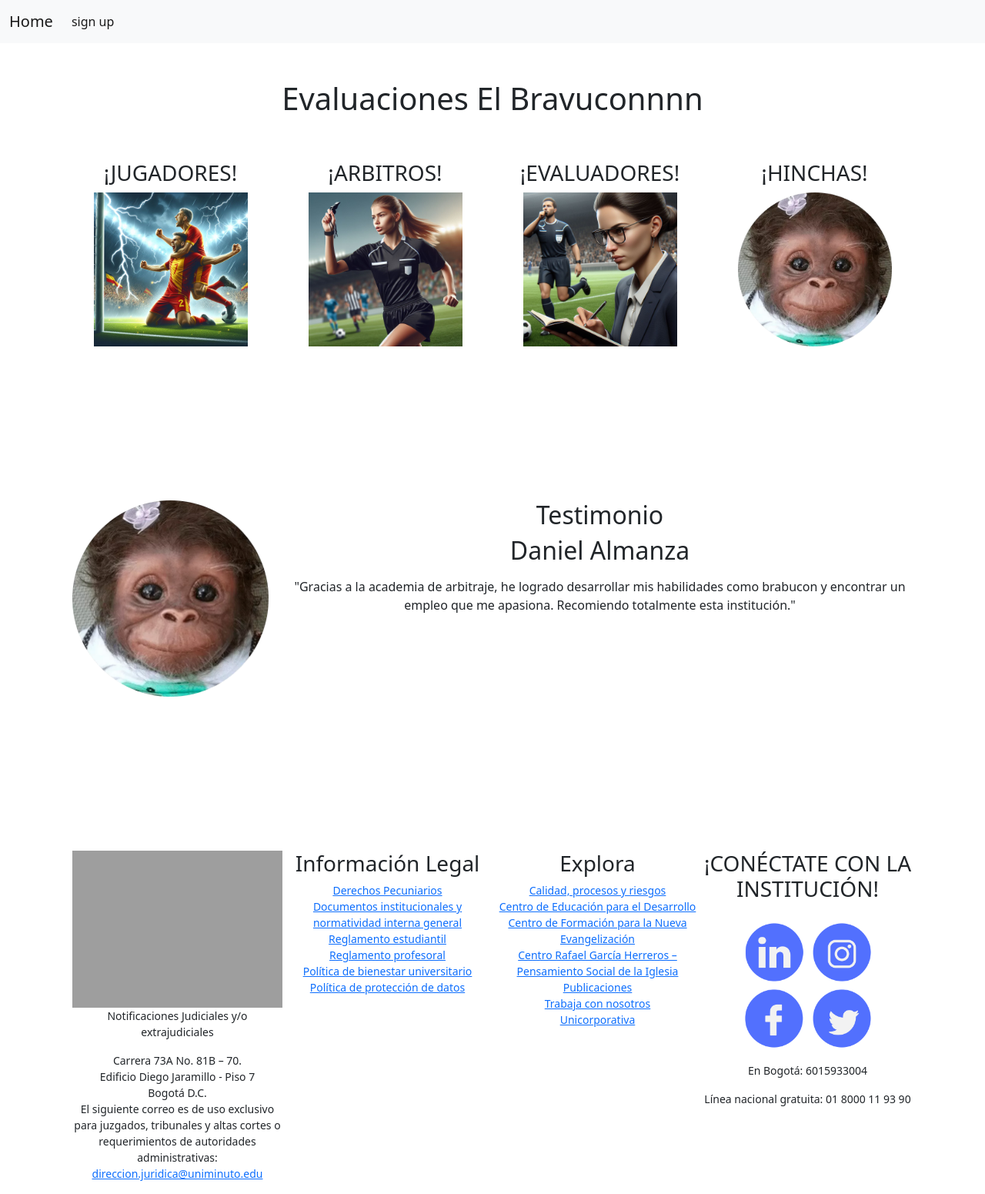
After one commit to KamiALK/spartanv2, a Python web app: template fastapi/templates/dash.html in a window 1280 px wide. The commit adds this page. Shown: the whole page at 77% size. Run offline with Jinja, Linux system fonts and the light colour scheme; the template is opened without the code that fills it, so the values that code supplies are empty; grey boxes are pictures that could not be loaded.

Commit message:
aqui realice el dash board  y apenas podre saber se puedo agregar un evento a la s imagenes

```diff
--- a/fastapi/main.py
+++ b/fastapi/main.py
@@ -67,9 +67,9 @@
 '''
 
 #aqui las rutas
-@appi.get("/")
-async def root():
-    return {"messaje": "hola soy root de rutas"}
+@appi.get("/", response_class=HTMLResponse)
+async def root(request: Request,):
+ return templates.TemplateResponse("dash.html", {"request": request, })#"current_user": current_user}
 
 
 @appi.get("/api/users/", response_model=list[UserID])
--- /dev/null
+++ b/fastapi/templates/dash.html
@@ -0,0 +1,48 @@
+{% extends "components/layout.html" %}
+
+{% block title %}Home{% endblock %}
+
+{% block content %}
+<div class="container text-center"> <!-- Agrega la clase text-center al contenedor principal -->
+  <div class="row m-sm-5 m-3">
+    <h1 class="col">Evaluaciones El Bravuconnnn</h1>
+  </div>
+
+  <section method="get" action="/" class="row justify-content-center">
+
+    <div class="container">
+
+      <!-- Contenido del pie de página -->
+      <div class="footer-row" style="display: flex;">
+        <!-- Contenedor principal -->
+        <div class="col-12 col-sm-12 col-md-12 col-lg-3 col-xl-3 footer__main--first" style="font-size: 14px;">
+          <h3>¡JUGADORES!</h3>
+          <img src="/static/imagenes/jugador.png" alt="Redes sociales" style="width: 200px; height: auto;">
+        </div>
+
+        <!-- Contenedor de Explora -->
+        <div class="col-12 col-sm-12 col-md-12 col-lg-3 col-xl-3" style="font-size: 14px;">
+          <h3>¡ARBITROS!</h3>
+          <img src="/static/imagenes/arbitro.png" alt="Redes sociales" style="width: 200px; height: auto;">
+        </div>
+
+        <!-- Contenedor para evaluadores -->
+        <div class="col-12 col-sm-12 col-md-12 col-lg-3 col-xl-3" style="font-size: 14px;">
+          <h3>¡EVALUADORES!</h3>
+          <img src="/static/imagenes/evaluador.png" alt="Redes sociales" style="width: 200px; height: auto;">
+        </div>
+
+        <!-- Contenedor de Exploracion -->
+        <div class="col-12 col-sm-12 col-md-12 col-lg-3 col-xl-3" style="font-size: 14px;">
+          <h3>¡HINCHAS!</h3>
+          <img src="/static/imagenes/mico.png" alt="Redes sociales" style="width: 200px; height: auto;">
+        </div>
+
+      </div>
+    </div>
+  </section>
+
+  {% include "components/section.html" %}
+  {% include "components/footer.html" %}
+</div>
+{% endblock %}
--- a/fastapi/templates/user.html
+++ b/fastapi/templates/user.html
@@ -1,7 +1,7 @@
 {% extends "components/layout.html" %} {% block title %}Profile{% endblock %} {%
 block content %}
 <div class="row m-sm-5 m-3">
-  <h1 class="col">FastAPI Profile User</h1>
+  <h1 class="col">bienvenido</h1>
 </div>
 
 <div class="row justify-content-center">
```
Also changed, not shown: fastapi/static/imagenes/arbitro.png (added), fastapi/static/imagenes/evaluador.png (added), fastapi/static/imagenes/jugador.png (added).
